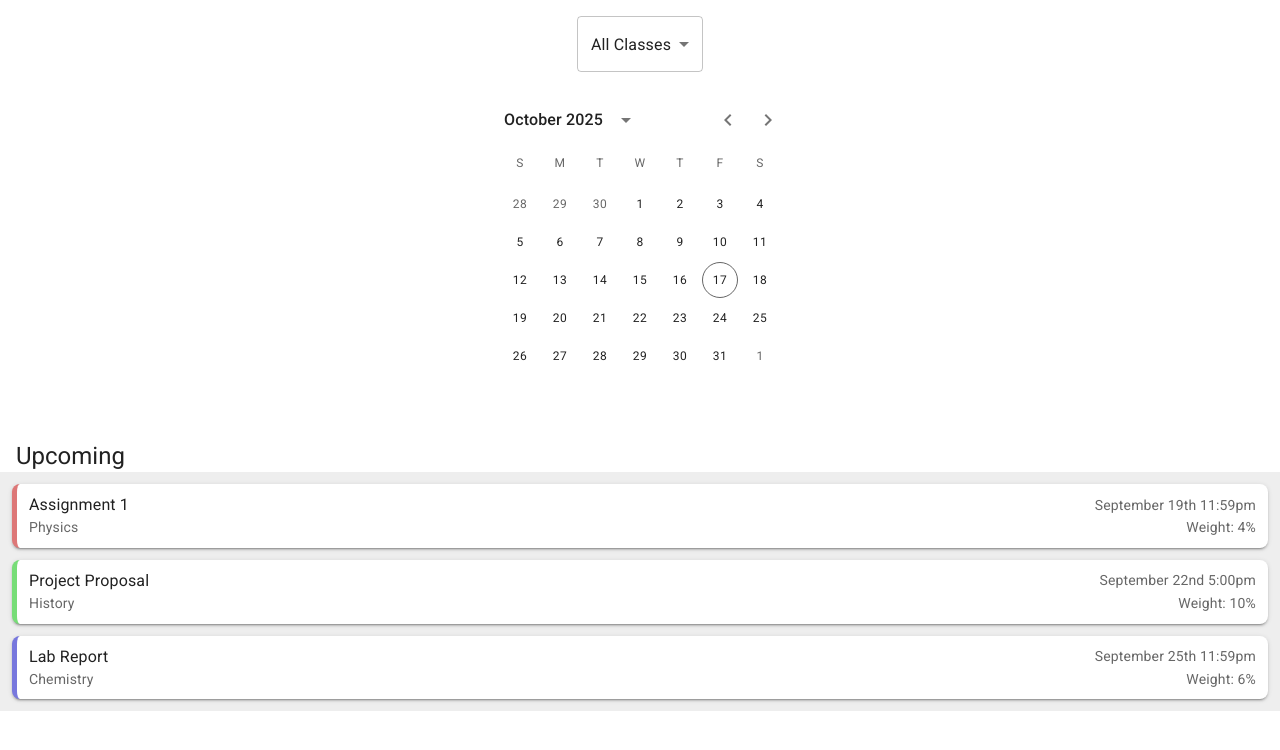
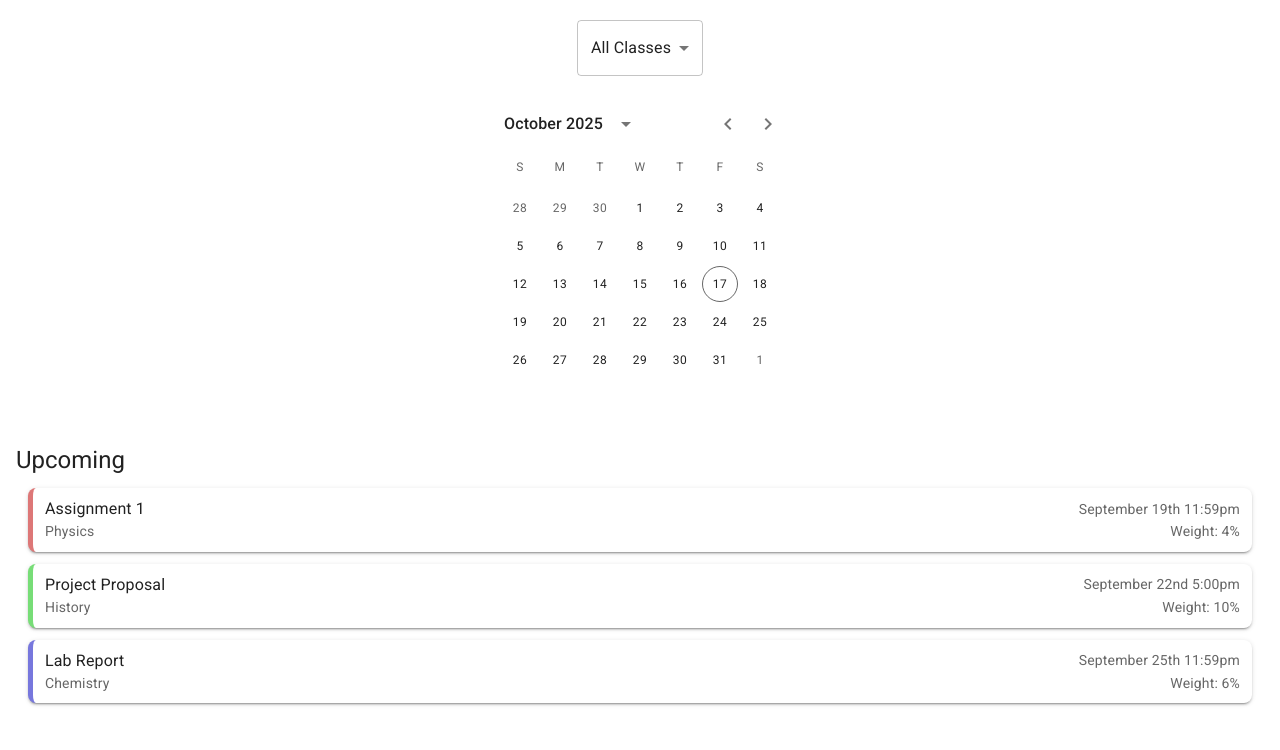
Before and after one commit to DOOdate/DOOdate, a React (Vite) app in the folder frontend/: page / in a window 1280 px wide. Shown: the top 750 px of the page. Built offline with nearby package versions, Linux system fonts and the light colour scheme.

Commit message:
Add scrolling to upcoming

```diff
--- a/frontend/src/App.jsx
+++ b/frontend/src/App.jsx
@@ -12,7 +12,8 @@ const theme = createTheme({
       palette: {
         primary: {
           main: '#FFFFFF',
-          light: '#DADADA'
+          light: '#DADADA',
+          secondary: '#262626'
         },
       },
     },
--- a/frontend/src/home.jsx
+++ b/frontend/src/home.jsx
@@ -9,7 +9,6 @@ import MenuItem from '@mui/material/MenuItem';
 import Select from '@mui/material/Select';
 import InputLabel from '@mui/material/InputLabel';
 import EventCard from './components/EventCard.jsx'
-import { useTheme } from '@mui/material/styles';
 
 function Home(){
     const [classFilter, setClassFilter] = React.useState('All Classes');
@@ -19,18 +18,18 @@ function Home(){
         { title: 'Project Proposal', className: 'History', date: 'September 22nd 5:00pm', weight: '10%', colour: '#77dd77' },
         { title: 'Lab Report', className: 'Chemistry', date: 'September 25th 11:59pm', weight: '6%', colour: '#7777dd' },
     ];
-    const theme = useTheme();
     return (
         <Box
         sx={{
             display: 'flex',
             width: '100%',
-            height: '100%',
+            minHeight: '100vh',
             alignItems: 'center',
             justifyContent: 'center',
             flexDirection: 'column',
             bgcolor: 'background.default',
             color: 'text.primary',
+            overflow: 'hidden'
         }}
         >
             <Box sx={{ marginTop: 2, justifyContent: 'center'}}>
@@ -54,8 +53,13 @@ function Home(){
                 </LocalizationProvider>
             </Box>
             <Typography variant="h5" sx={{ alignSelf: 'flex-start', pl: 2, textAlign: 'left' }}>Upcoming</Typography>
-            <Box sx={{ width: '100%',
-                 bgcolor: theme.palette.primary.light                 }}>
+            <Box sx={{ flex: 1,
+                overflowY: 'auto',
+                width: '100%',
+                maxHeight: '40vh',
+                pb: '72px',
+                px: 2,
+                bgcolor: 'primary.secondary' }}>
                 {assignments.map((assignment) => (
                     <EventCard key={assignment.title} {...assignment} />
                 ))}
```
